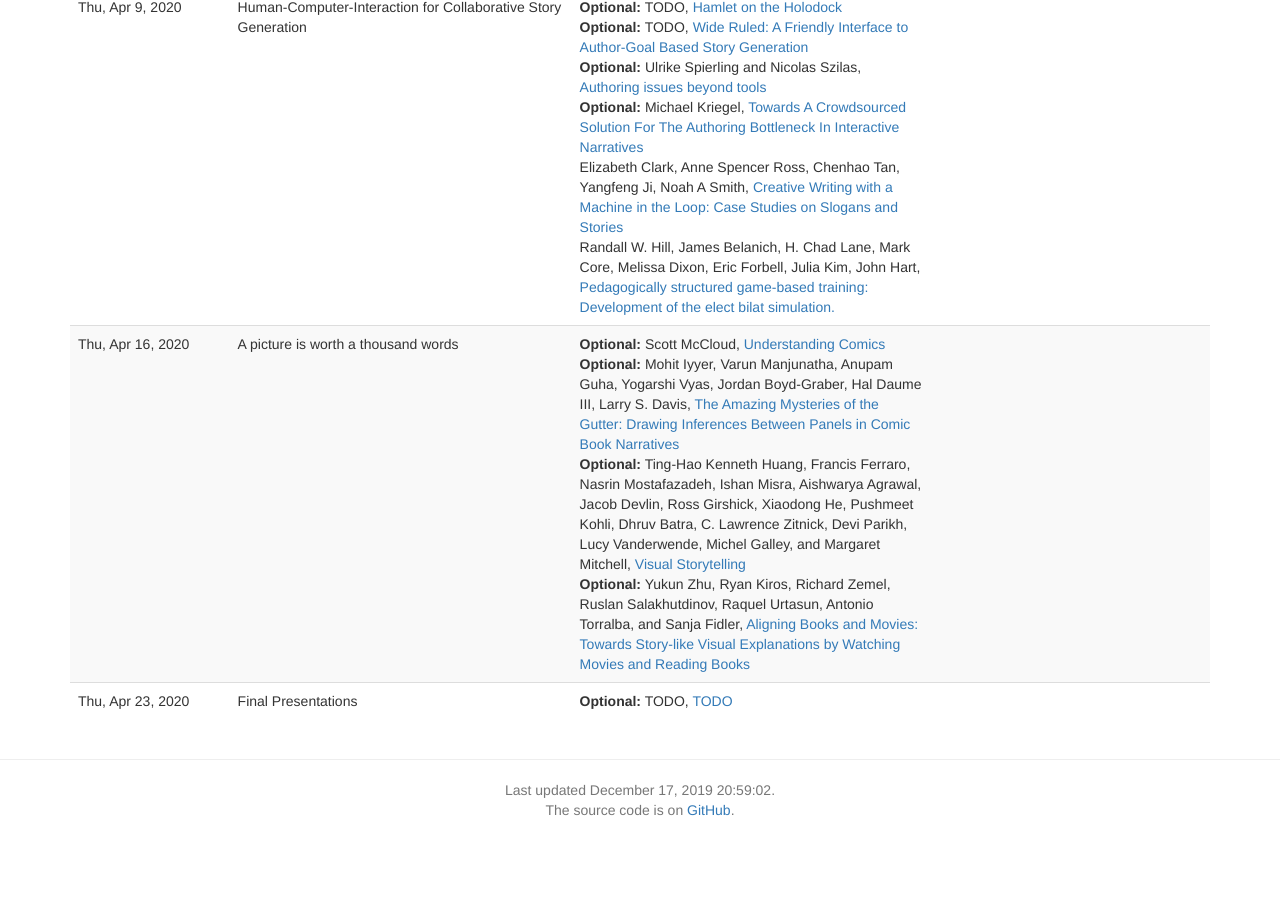
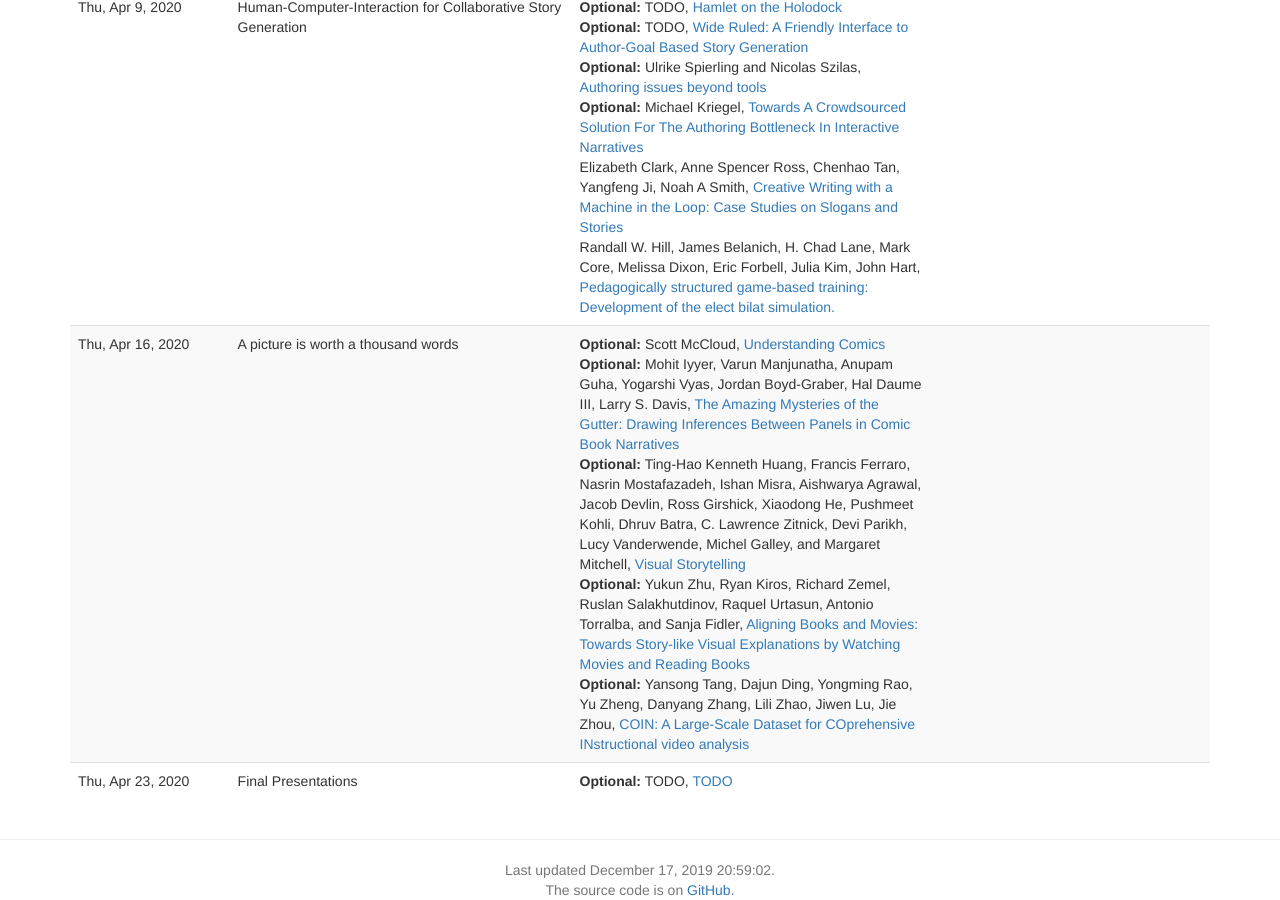
Before and after one commit to interactive-fiction-class/interactive-fiction-class.github.io, a Jekyll site: the page built from lectures.md, in a window 1280 px wide and 900 px high, scrolled down 2357 px. Built offline with Jekyll 4.4.1, drawn with Linux system fonts in a browser that asks for light colours; nearby versions of some CDN libraries; a script that is not in the unit is left out; before the commit the page ends 3177 px from its top, so only the background shows below that.

Commit message:
Video data set

```diff
--- a/_data/lectures.yaml
+++ b/_data/lectures.yaml
@@ -342,6 +342,11 @@
       authors: Yukun Zhu, Ryan Kiros, Richard Zemel, Ruslan Salakhutdinov, Raquel Urtasun, Antonio Torralba, and Sanja Fidler
       optional: TODO
       url: https://www.cv-foundation.org/openaccess/content_iccv_2015/papers/Zhu_Aligning_Books_and_ICCV_2015_paper.pdf
+    -
+      title: COIN&colon; A Large-Scale Dataset for COprehensive INstructional video analysis
+      authors: Yansong Tang, Dajun Ding, Yongming Rao, Yu Zheng, Danyang Zhang, Lili Zhao, Jiwen Lu, Jie Zhou
+      optional: TODO
+      url: https://coin-dataset.github.io
 -
   date: 2020-04-23
   title: Final Presentations
```
